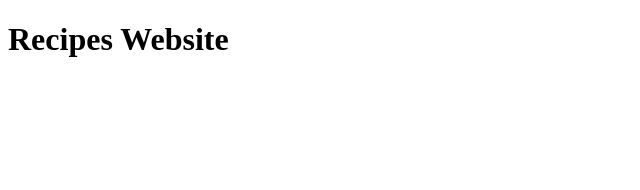
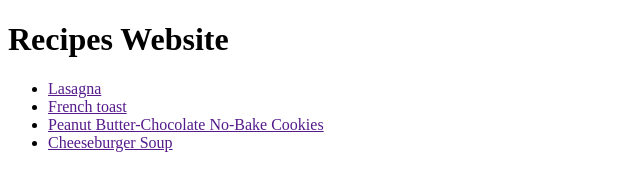
Before and after one commit to Gurvinder211/Recipes-Website, a website: page public/index.html in a window 1280 px wide. Shown: the whole page, without its empty margins (0-640 px from the left). Drawn offline with Linux system fonts and the light colour scheme.

Commit message:
added the links

```diff
--- a/public/index.html
+++ b/public/index.html
@@ -9,6 +9,11 @@
 </head>
 <body>
     <h1>Recipes Website</h1>
-
+    <ul>
+        <li><a href="">Lasagna</a></li>
+        <li><a href="">French toast</a></li>
+        <li><a href="">Peanut Butter-Chocolate No-Bake Cookies</a></li>
+        <li><a href="">Cheeseburger Soup</a></li>
+      </ul>
 </body>
 </html>
```
